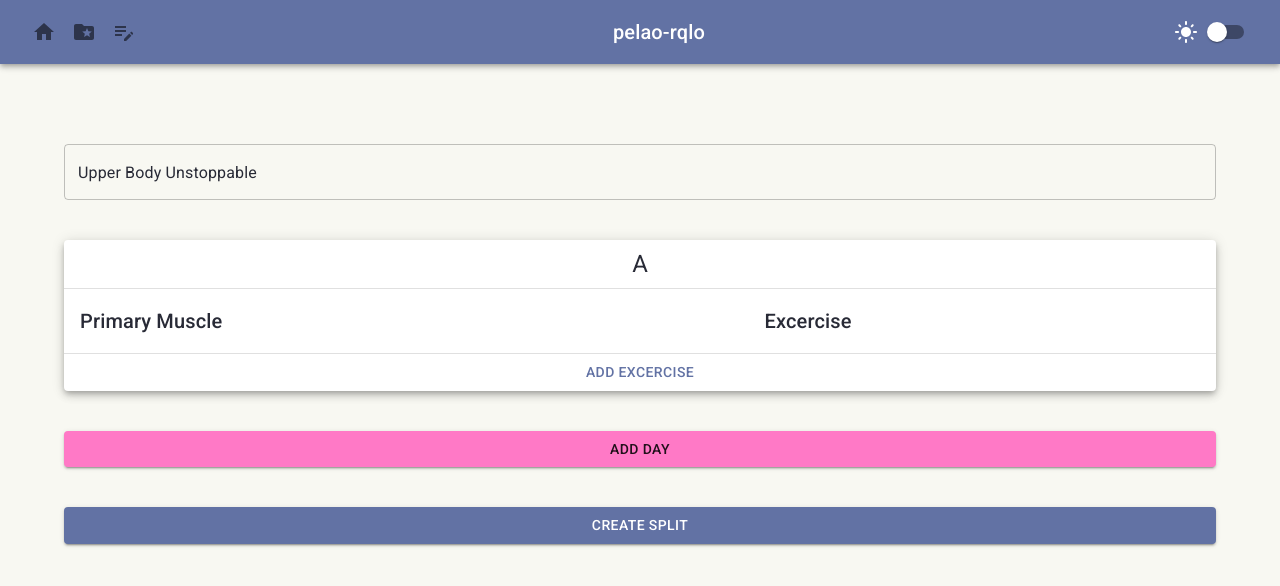
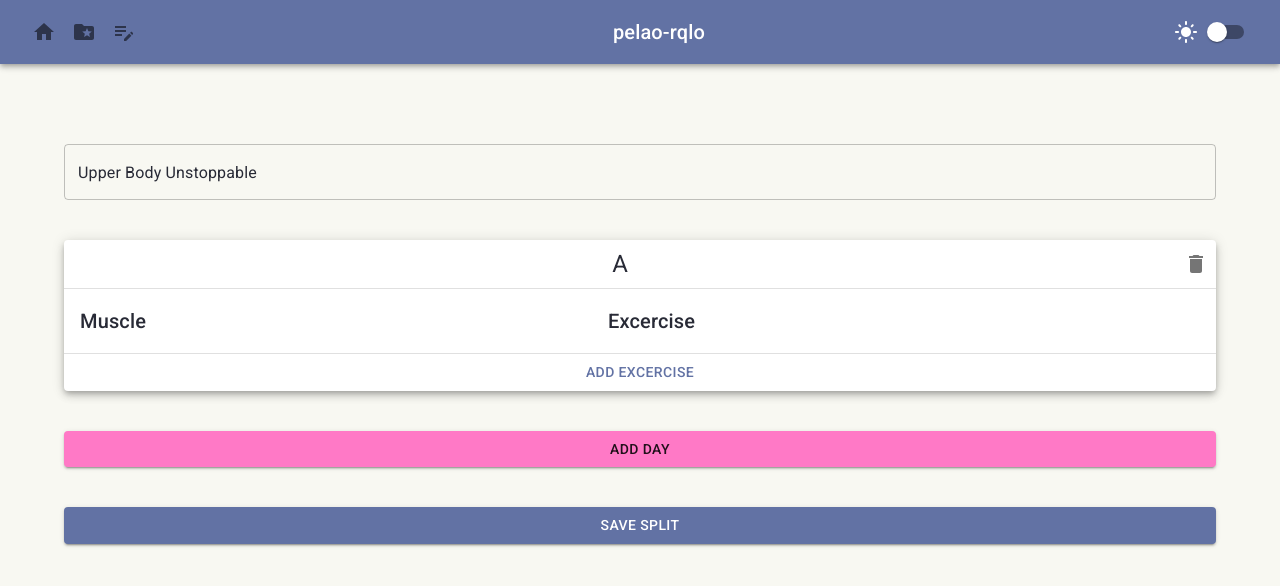
Before and after one commit to v4rgas/HairlessLifting, a React (Vite) app: page /create in a window 1280 px wide. Both pictures are taken after a click on the button "ADD DAY". Shown: the top 586 px of the page. Built offline with nearby package versions, Linux system fonts and the light colour scheme.

Commit message:
table layout change

```diff
--- a/src/DeleteButton.jsx
+++ b/src/DeleteButton.jsx
@@ -1,8 +1,9 @@
+import CloseIcon from '@mui/icons-material/Close';
 import DeleteIcon from '@mui/icons-material/Delete';
 import { IconButton } from '@mui/material';
 
-export default function DeleteButton({onClick = () => {}, sx = {} }){
+export default function DeleteButton({ onClick = () => { }, sx = {} }) {
     return <IconButton onClick={onClick} sx={sx}>
-        <DeleteIcon/>
+        <DeleteIcon />
     </IconButton>
 }
--- a/src/PlayVideoButton.jsx
+++ b/src/PlayVideoButton.jsx
@@ -1,10 +1,8 @@
 import { IconButton } from "@mui/material"
 import YouTubeIcon from '@mui/icons-material/YouTube';
 
-
-
 export default function PlayVideoButton({ videoUrl }) {
     return <IconButton href={videoUrl} target="_blank" size='small'>
-                <YouTubeIcon />
-            </IconButton>
+        <YouTubeIcon />
+    </IconButton>
 }
--- a/src/SavedSplits/SavedSplits.jsx
+++ b/src/SavedSplits/SavedSplits.jsx
@@ -1,16 +1,17 @@
 import { Button, Container, Stack, Typography } from "@mui/material"
+import { useEffect, useState } from "react"
+
+import GoBackButton from "../GoBackButton"
+import { useNavigate } from "react-router-dom"
 import useStorage from "../utils/useStorage"
-import { useEffect, useState } from "react"
-import { useNavigate } from "react-router-dom"
-import GoBackButton from "../GoBackButton"
 
-export default function SavedSplits(){
+export default function SavedSplits() {
     const { getSplits } = useStorage()
     const splits = getSplits()
 
     const navigate = useNavigate()
 
-    useEffect(()=>console.log(splits), [])
+    useEffect(() => console.log(splits), [])
 
     return (
 
@@ -19,12 +20,12 @@ export default function SavedSplits(){
                 <Typography variant="h3">
                     Saved splits
                 </Typography>
-                {Object.values(splits).map((split)=>
-                <Button onClick={()=>navigate("/split/"+split.id)} variant="contained">
-                <Typography variant="h4">
-                    {split.splitName}
-                </Typography>
-                </Button>) }
+                {Object.values(splits).map((split) =>
+                    <Button key={split.id} onClick={() => navigate("/split/" + split.id)} variant="contained">
+                        <Typography variant="h4">
+                            {split.splitName}
+                        </Typography>
+                    </Button>)}
                 <GoBackButton />
             </Stack>
         </Container>
--- a/src/SplitCreator/SplitCreator.jsx
+++ b/src/SplitCreator/SplitCreator.jsx
@@ -1,11 +1,10 @@
 import { Button, Container, Stack, TextField, ToggleButton, ToggleButtonGroup, Typography } from "@mui/material"
 import { useEffect, useState } from "react"
+import { useLocation, useNavigate } from "react-router-dom"
 
 import WorkoutSelectionTable from "./WorkoutSelectionTable/WorkoutSelectionTable"
+import splitNames from "../assets/funnySplitNames.json"
 import useStorage from "../utils/useStorage"
-import { useLocation, useNavigate } from "react-router-dom"
-
-import splitNames from "../assets/funnySplitNames.json"
 
 export default function SplitCreator() {
     const location = useLocation()
@@ -33,10 +32,16 @@ export default function SplitCreator() {
 
 
             <Stack spacing={5}>
-                <TextField value={splitName} onChange={(e)=>setSplitName(e.target.value)} fullWidth></TextField>
+                <TextField value={splitName} onChange={(e) => setSplitName(e.target.value)} fullWidth></TextField>
 
                 {workoutDays.map(day =>
-                    <WorkoutSelectionTable defaultWorkouts={day.workouts} name={day.id} key={day.id} onSelectionChange={updatedWorkouts => handleSelectionChange(day.id, updatedWorkouts)} />
+                    <WorkoutSelectionTable
+                        defaultWorkouts={day.workouts}
+                        name={day.id}
+                        key={day.id}
+                        onSelectionChange={updatedWorkouts => handleSelectionChange(day.id, updatedWorkouts)}
+                        onDelete={() => setWorkoutDays(workoutDays => workoutDays.filter(workoutDay => workoutDay.id !== day.id))}
+                    />
                 )}
 
                 <Button variant='contained' color="secondary" fullWidth onClick={() => {
@@ -48,11 +53,12 @@ export default function SplitCreator() {
 
 
 
-                <Button variant='contained' fullWidth onClick={()=> {
-                    saveSplit({id: initialSplit.id || Date.now(), splitName, workoutDays})
+                <Button variant='contained' fullWidth onClick={() => {
+                    console.log("initial split", initialSplit.id, workoutDays)
+                    saveSplit({ id: initialSplit.id || Date.now(), splitName, workoutDays })
                     navigate("/saved")
-                    }}>
-                        Create split
+                }}>
+                    Save split
                 </Button>
             </Stack>
 
--- a/src/SplitCreator/WorkoutSelectionTable/ExcerSelector.jsx
+++ b/src/SplitCreator/WorkoutSelectionTable/ExcerSelector.jsx
@@ -1,10 +1,9 @@
 import { Button, FormControl, Grid, IconButton, InputLabel, MenuItem, Select, Stack } from '@mui/material'
 import { useEffect, useState } from 'react';
 
+import PlayVideoButton from '../../PlayVideoButton';
 import YouTubeIcon from '@mui/icons-material/YouTube';
 import useBackendApi from '../../utils/useBackendApi';
-import PlayVideoButton from '../../PlayVideoButton';
-
 
 export default function ExcerSelector({ handleChange, muscleId, defaultExcer = {} }) {
     const [excercise, setExcercise] = useState(defaultExcer);
@@ -25,8 +24,6 @@ export default function ExcerSelector({ handleChange, muscleId, defaultExcer = {
 
 
     return (
-        <Grid container spacing={2}>
-            <Grid item xs={10}>
         <FormControl fullWidth>
             <InputLabel id="excercise-select">Excercise</InputLabel>
             <Select
@@ -44,13 +41,6 @@ export default function ExcerSelector({ handleChange, muscleId, defaultExcer = {
             </Select>
 
         </FormControl >
-            </Grid>
-
-            <Grid xs={2} item alignContent={"center"}>
-            {excercise.link && <PlayVideoButton videoUrl={excercise.link}  />}
-            </Grid>
-
-        </Grid>
     )
 
 
--- a/src/SplitCreator/WorkoutSelectionTable/WorkoutSelectionTable.jsx
+++ b/src/SplitCreator/WorkoutSelectionTable/WorkoutSelectionTable.jsx
@@ -1,9 +1,10 @@
-import { Button, Divider, Paper, Stack, Table, TableBody, TableCell, TableContainer, TableHead, TableRow, Typography } from '@mui/material'
+import { Box, Button, Divider, Paper, Stack, Table, TableBody, TableCell, TableContainer, TableHead, TableRow, Typography } from '@mui/material'
 import { useEffect, useState } from 'react'
 
+import DeleteButton from '../../DeleteButton';
 import WorkoutSelectionTableRow from './WorkoutSelectionTableRow'
 
-function WorkoutSelectionTable({ name, onSelectionChange, defaultWorkouts = [] }) {
+function WorkoutSelectionTable({ name, onSelectionChange, defaultWorkouts = [], onDelete }) {
   const [workouts, setWorkouts] = useState(defaultWorkouts)
 
   //useEffect(() => { setWorkouts(defaultWorkouts) }, [defaultWorkouts])
@@ -15,19 +16,37 @@ function WorkoutSelectionTable({ name, onSelectionChange, defaultWorkouts = [] }
     onSelectionChange(newWorkouts);
   };
 
+  const handleDelete = (id) => {
+    const fileredWorkouts = workouts.filter(w => w.id !== id)
+    setWorkouts(fileredWorkouts)
+    onSelectionChange(fileredWorkouts)
+  }
+
   return (
-    <TableContainer component={Paper} elevation={5}>
-      <Typography variant='h5' sx={{ p: 1, textAlign: "center" }}>{name}</Typography>
+    <TableContainer component={Paper} elevation={5} sx={{ width: 1 }}>
+      <Stack direction='row' justifyContent='space-between' alignItems='center' width={1}>
+        <Box />
+        <Typography variant='h5' sx={{ p: 1, width: 1, textAlign: 'center' }}>{name} </Typography>
+        <DeleteButton onClick={onDelete} />
+      </Stack>
       <Divider />
-      <Table>
+      <Table sx={{ tableLayout: 'fixed' }}>
         <TableHead>
           <TableRow>
             <TableCell>
-              <Typography variant="h6">Primary Muscle</Typography>
+              <Typography variant="h6">Muscle</Typography>
             </TableCell>
 
             <TableCell>
               <Typography variant="h6">Excercise</Typography>
+            </TableCell>
+
+            <TableCell padding='checkbox' >
+              {/* <Typography variant="h6">Video</Typography> */}
+            </TableCell>
+
+            <TableCell padding='checkbox'>
+              {/* <Typography variant="h6">Delete</Typography> */}
             </TableCell>
           </TableRow>
         </TableHead>
@@ -36,14 +55,14 @@ function WorkoutSelectionTable({ name, onSelectionChange, defaultWorkouts = [] }
           {workouts.map(workout => <WorkoutSelectionTableRow
             key={workout.id}
             onSelectionChange={updatedWorkout => handleSelectionChange(workout.id, updatedWorkout)}
-            onDelete={() => setWorkouts(workouts => workouts.filter(w => w.id !== workout.id))}
+            onDelete={() => handleDelete(workout.id)}
             defaultMuscle={workout.muscle}
             defaultExcer={workout.excer}
           />)}
         </TableBody>
       </Table>
       <Button variant='text' fullWidth onClick={() => { setWorkouts(workouts => [...workouts, { id: Date.now() }]) }}>Add excercise</Button>
-    </TableContainer>
+    </TableContainer >
   )
 }
 
--- a/src/SplitCreator/WorkoutSelectionTable/WorkoutSelectionTableRow.jsx
+++ b/src/SplitCreator/WorkoutSelectionTable/WorkoutSelectionTableRow.jsx
@@ -1,12 +1,14 @@
 import { TableCell, TableRow, Typography } from "@mui/material"
 
+import DeleteButton from "../../DeleteButton"
 import ExcerSelector from "./ExcerSelector"
 import MuscleSelector from "./MuscleSelector"
+import PlayVideoButton from "../../PlayVideoButton"
 import { useState } from "react"
-import DeleteButton from "../../DeleteButton"
 
 export default function WorkoutSelectionTableRow({ onSelectionChange, onDelete, defaultMuscle = {}, defaultExcer = {} }) {
     const [currentSelectedMuscle, setCurrentSelectedMuscle] = useState(defaultMuscle)
+    const [currentSelectedExcer, setCurrentSelectedExcer] = useState(defaultExcer)
 
     return (
         <TableRow>
@@ -19,11 +21,14 @@ export default function WorkoutSelectionTableRow({ onSelectionChange, onDelete,
 
             <TableCell>
                 <ExcerSelector defaultExcer={defaultExcer} muscleId={currentSelectedMuscle.id} handleChange={(e) => {
-                    onSelectionChange({ muscle: currentSelectedMuscle, excer: e.target.value})
+                    setCurrentSelectedExcer(e.target.value)
+                    onSelectionChange({ muscle: currentSelectedMuscle, excer: e.target.value })
                 }} />
             </TableCell>
-
-            <TableCell align="center">
+            <TableCell>
+                {currentSelectedExcer.link && <PlayVideoButton videoUrl={currentSelectedExcer.link} />}
+            </TableCell>
+            <TableCell>
                 <DeleteButton onClick={onDelete} />
             </TableCell>
         </TableRow>
--- a/src/SplitTracker/SplitTracker.jsx
+++ b/src/SplitTracker/SplitTracker.jsx
@@ -1,15 +1,18 @@
-import { Container } from "@mui/material";
+import { Button, Container } from "@mui/material";
+
+import GoBackButton from "../GoBackButton";
 import { useParams } from "react-router-dom";
 import useStorage from "../utils/useStorage";
-import GoBackButton from "../GoBackButton";
 
 export default function SplitTracker() {
 
 
+
+
     return (
         <Container>
-
-            <GoBackButton/>
+            <Button variant="contained" onClick={() => console.log("hello")}>Start tracking</Button>
+            <GoBackButton />
         </Container>
     );
 }
--- a/src/utils/useStorage.jsx
+++ b/src/utils/useStorage.jsx
@@ -1,17 +1,27 @@
 import { atom, useAtom, useAtomValue } from "jotai"
+
 import { splitsAtom } from "./atoms"
 
-export default function useStorage(){
+export default function useStorage() {
     const [splits, setSplits] = useAtom(splitsAtom)
+
+    const cloneSplits = () => {
+        return { ...splits }
+    }
+
     return {
         saveSplit: (split) => {
-            setSplits({...splits, [split.id]: split})
+            const newSplits = cloneSplits()
+            console.log(split.id)
+            console.log(splits)
+            newSplits[split.id] = split
+            setSplits(newSplits)
         },
         getSplits: () => {
             return splits
         },
         deleteSplit: (splitId) => {
-            const newSplits = {...splits}
+            const newSplits = cloneSplits()
             delete newSplits[splitId]
             setSplits(newSplits)
         }
```
Also changed, not shown: src/SplitViewer.jsx/SplitViewer.jsx (renamed from src/SplitViewer.jsx/SplitVIewer.jsx, +14 -13 lines), src/main.jsx (+5 -5 lines). Lines whose indentation alone changed are shown as unchanged.
